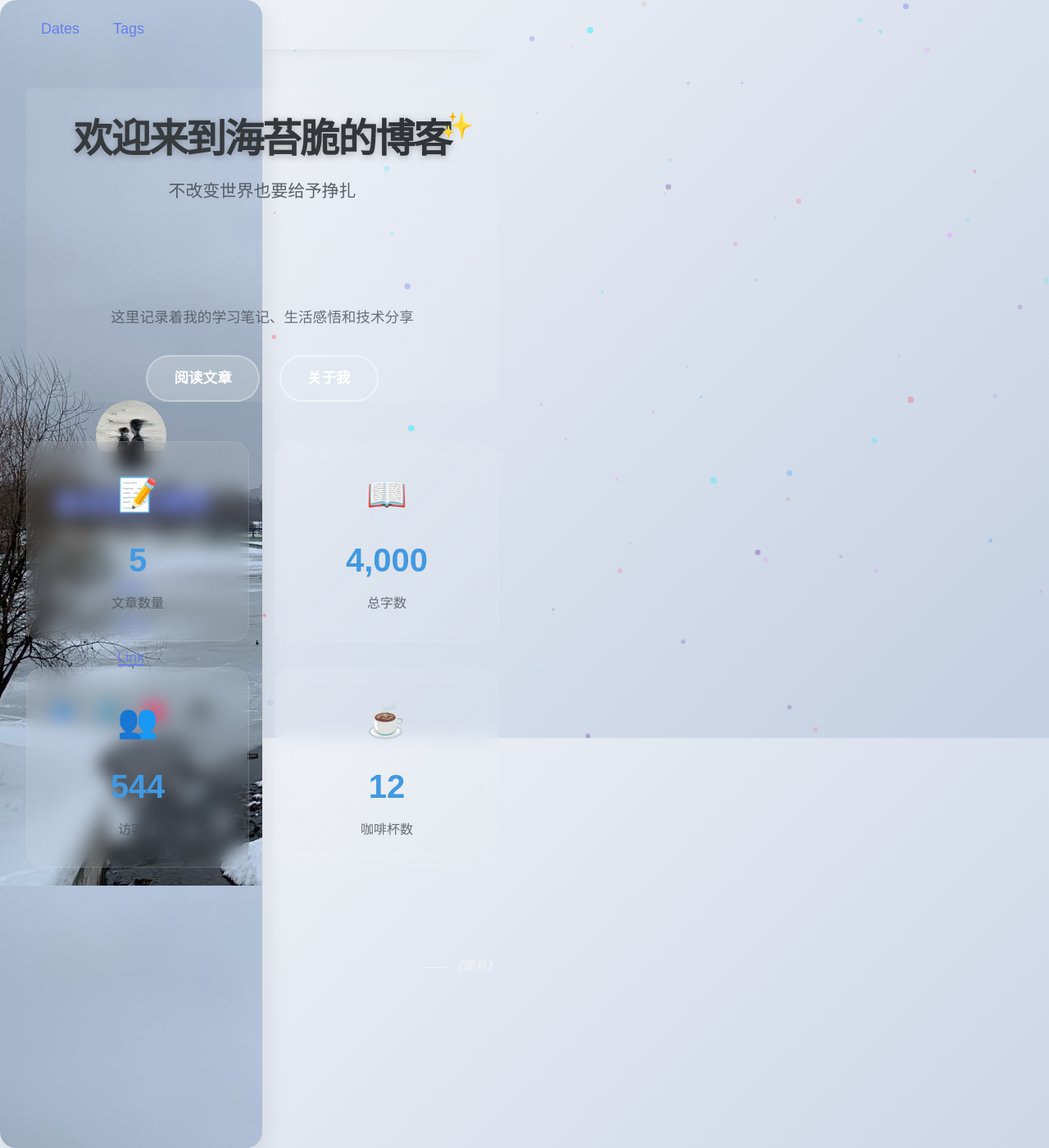
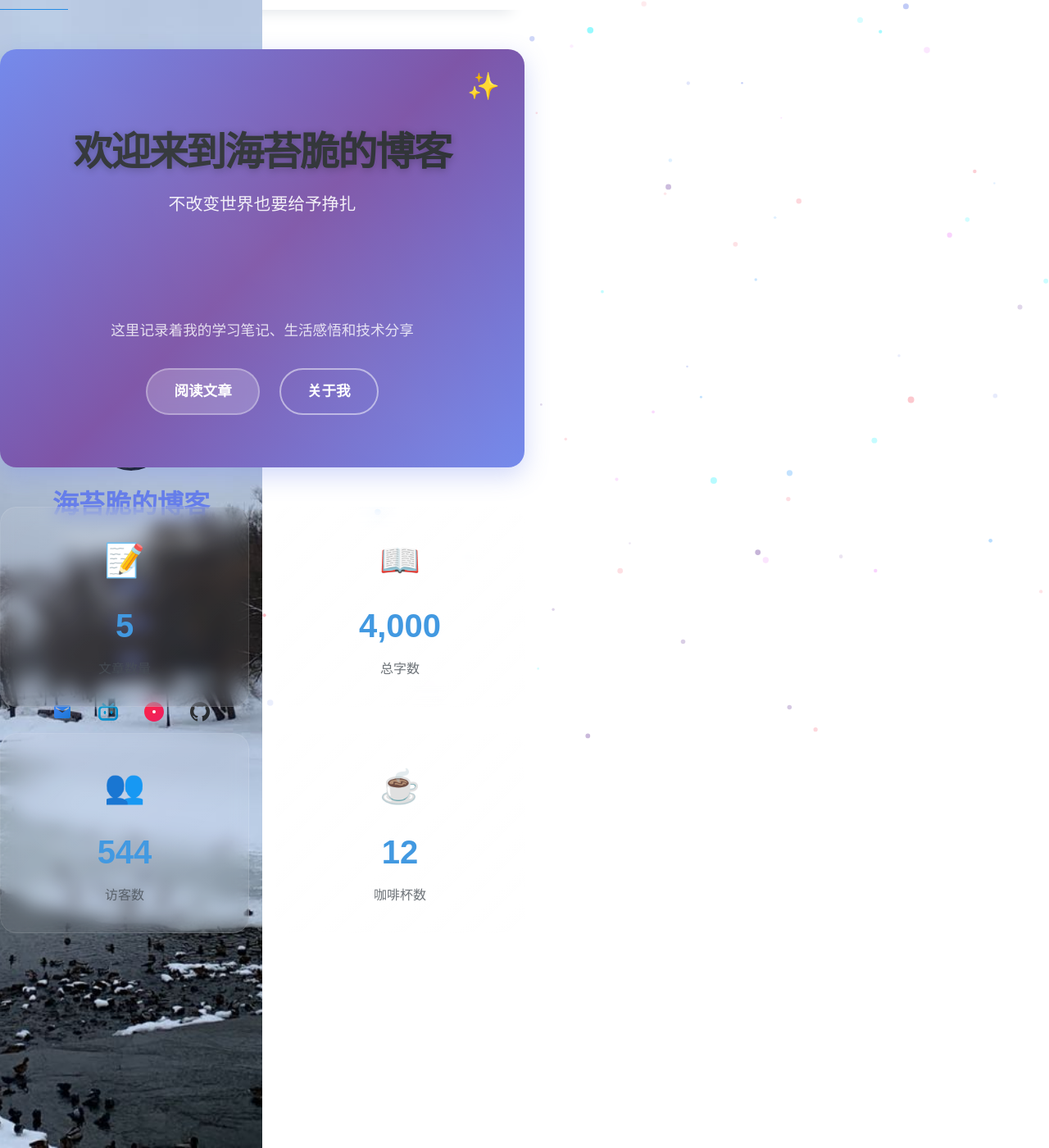
Before and after one commit to Huatiancen/Huatiancen.github.io, a Jekyll site: the page built from index.html, in a window 1280 px wide and 1400 px high. Shown: the whole window at 82% size. Built offline with Jekyll 4.4.1, drawn with Linux system fonts in a browser that asks for light colours; nearby versions of some CDN libraries; the list of posts is cut into pages by our own code.

Commit message:
修改样式

```diff
--- a/_sass/_global-beautify.scss
+++ b/_sass/_global-beautify.scss
@@ -7,26 +7,18 @@
   font-family: -apple-system, BlinkMacSystemFont, "Segoe UI", Roboto, sans-serif;
 }
 
-/* 避免覆盖首页特殊样式 */
-.home .welcome-section {
-  background: inherit;
-  color: inherit;
-  padding: inherit;
-  margin: inherit;
-  border-radius: inherit;
-  box-shadow: inherit;
+/* 首页专用样式保护 - 不应用全局背景和内容样式 */
+body.home {
+  background: none;
 }
 
-.home .content {
+body.home .content {
   background: transparent;
   border: none;
   box-shadow: none;
   backdrop-filter: none;
-}
-
-/* 确保首页体验不被通用样式影响 */
-.home body {
-  background: inherit;
+  margin: 0;
+  padding: 0;
 }
 
 /* 容器美化 */
@@ -34,7 +26,8 @@
   position: relative;
 }
 
-.content {
+/* 内容区域美化 - 仅对非首页生效 */
+body:not(.home) .content {
   background: rgba(255, 255, 255, 0.9);
   backdrop-filter: blur(20px);
   border: 1px solid rgba(255, 255, 255, 0.2);
@@ -44,8 +37,8 @@
   box-shadow: 0 8px 32px rgba(0, 0, 0, 0.1);
 }
 
-/* 侧边栏美化 */
-.sidebar-left {
+/* 侧边栏美化 - 仅对非首页生效 */
+body:not(.home) .sidebar-left {
   background: rgba(255, 255, 255, 0.9);
   backdrop-filter: blur(20px);
   border-radius: 20px;
```
